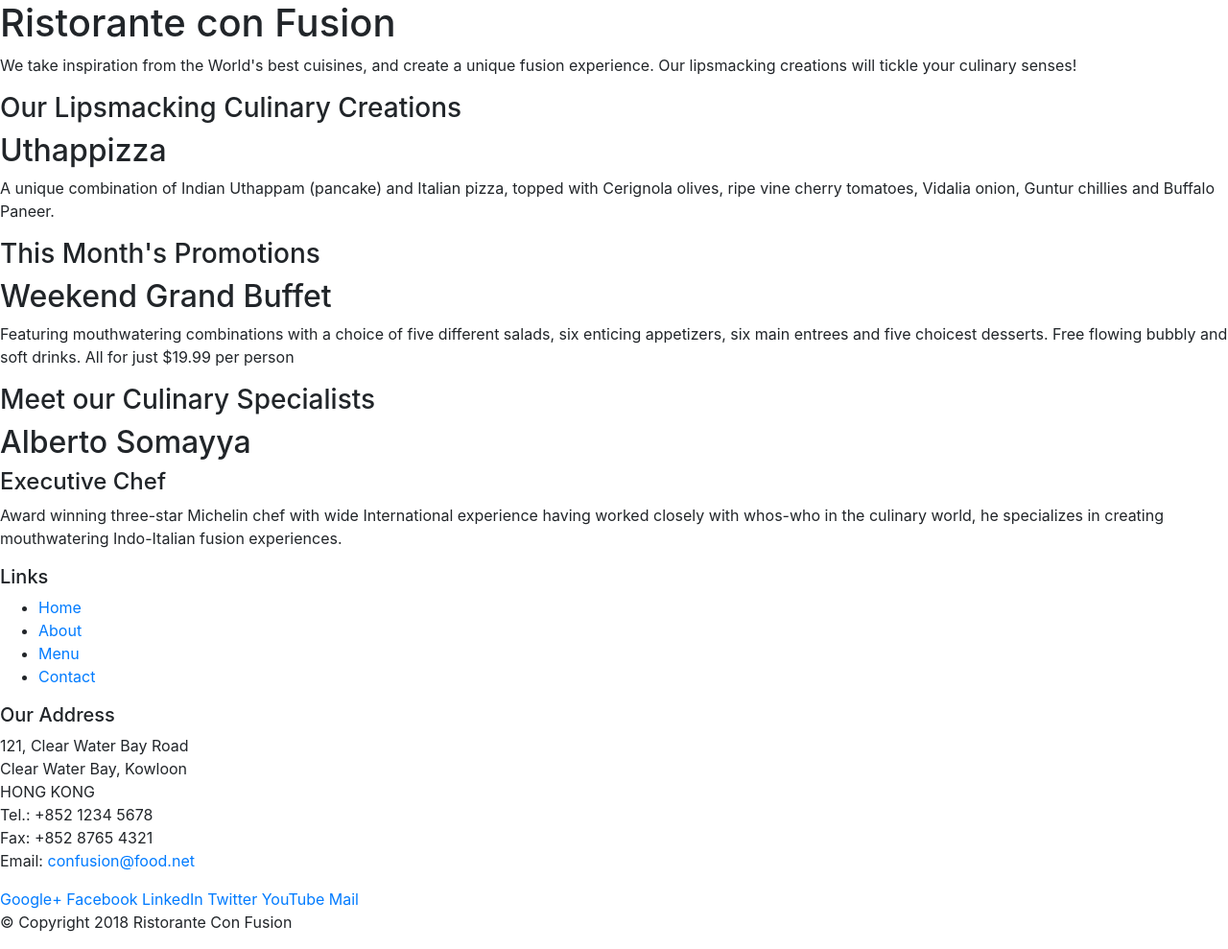
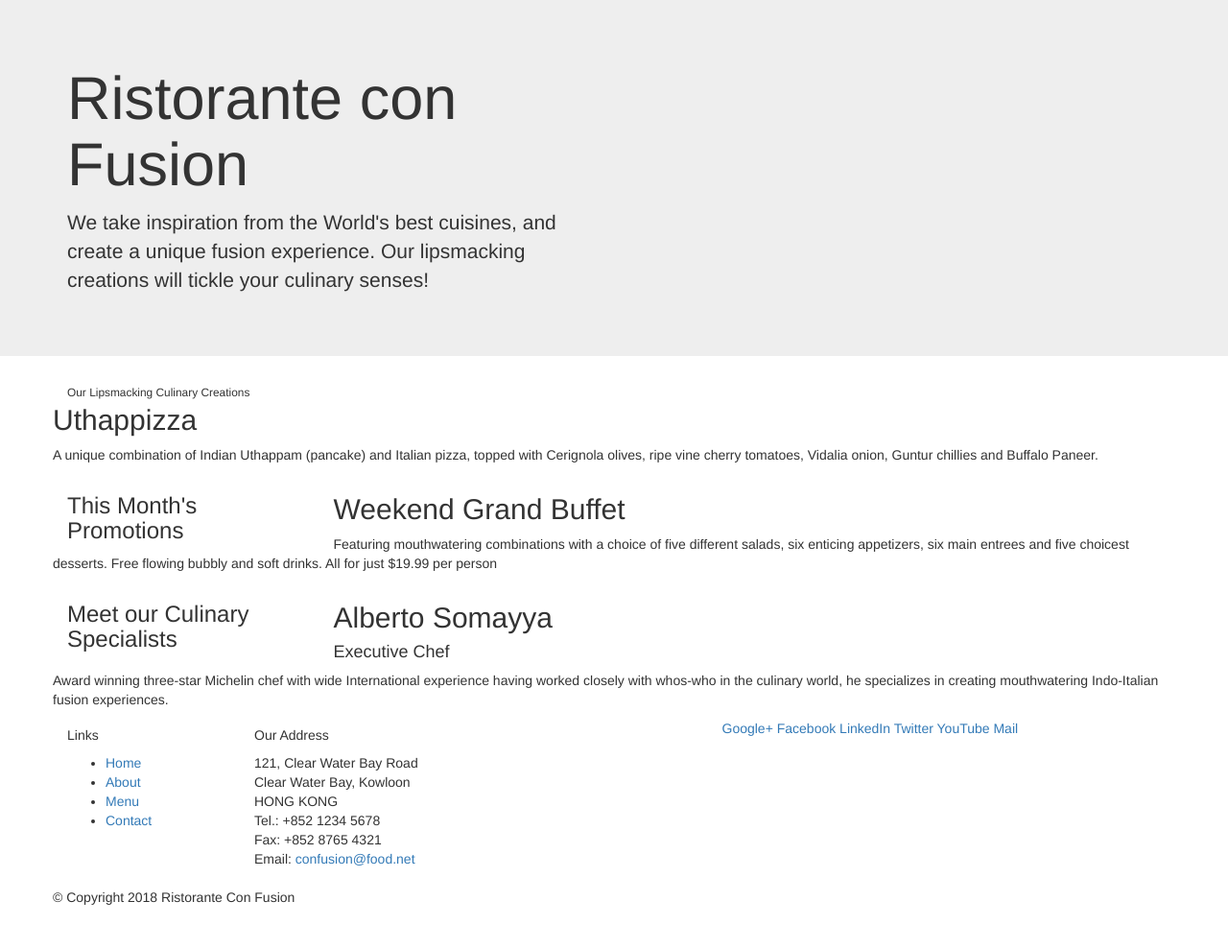
Before and after one commit to mujawadiya123/my_firstWebApplication, a website: page index.html in a window 1280 px wide. Shown: the whole page at 96% size. After the commit the page ends 955 px from the top, so only its background shows below. Drawn offline with nearby package versions, Linux system fonts and the light colour scheme.

Commit message:
Bootstrap grid part 1

```diff
--- a/index.html
+++ b/index.html
@@ -4,7 +4,7 @@
 <head>
   <!-- Required meta tags always come first -->
     <meta charset="utf-8">
-    <meta name="viewport" content="width=device-width, initial-scale=1, shrink-to-fit=no">
+    <meta name="viewport" content="width=device-width, initial-scale=1, shrink-to-fit=no"> <!-- this line make our web page responsive according to viewport -->
     <meta http-equiv="x-ua-compatible" content="ie=edge">
 
     <!-- Bootstrap CSS -->
@@ -14,46 +14,46 @@
 
 <body>
 
-    <header>
-        <div>
-            <div>
-                <div>
-                    <h1>Ristorante con Fusion</h1>
+    <header class = "jumbotron">
+        <div  class ="container" >
+            <div class = "row" >
+                <div class="col-12 col-sm-6 " > <!-- all 12 col will be occupied in small screen and 6 will be occupied in larger screens -->
+                    <h1>Ristorante con Fusion </h1>
                     <p>We take inspiration from the World's best cuisines, and create a unique fusion experience. Our lipsmacking creations will tickle your culinary senses!</p>
                 </div>
-                <div>
+                <div class = "col-sm-12 col-sm"> <!-- this means this col will always reside down in smaller screen and to the right in larger screens -->
                 </div>
             </div>
         </div>
     </header>
 
-    <div>
-        <div>
-            <div>
+    <div class = "container">
+        <div class="row">
+            <div class = " col-12 col-sm-4 col-md-3 order-sm-last> <!-- this means this div will occupy 12 coloumns in ex-small screen and 4 cl in small screen and 3 cl in mid  to ex-large screen -->
                 <h3>Our Lipsmacking Culinary Creations</h3>
             </div>
-            <div>
+            <div class ="col col-sm col-md order-sm-first"> <!-- col - alwz below div 1 in small screen , col-sm - occupies remaining 8 col , col-md - occupies remainig mid col. -->
                 <h2>Uthappizza</h2>
                 <p>A unique combination of Indian Uthappam (pancake) and Italian pizza, topped with Cerignola olives, ripe vine cherry tomatoes, Vidalia onion, Guntur chillies and Buffalo Paneer.</p>
             </div>
         </div>
 
 
-        <div>
-            <div>
+        <div class = "row">
+            <div class = " col-12 col-sm-4 col-md-3 order-sm-first">
                 <h3>This Month's Promotions</h3>
             </div>
-            <div>
+            <div class ="col col-sm col-md order-sm-first">
                 <h2>Weekend Grand Buffet</h2>
                 <p>Featuring mouthwatering combinations with a choice of five different salads, six enticing appetizers, six main entrees and five choicest desserts. Free flowing bubbly and soft drinks. All for just $19.99 per person </p>
             </div>
         </div>
 
-        <div>
-            <div>
+        <div class = "row">
+            <div class = " col-12 col-sm-4 col-md-3 order-sm-first">
                 <h3>Meet our Culinary Specialists</h3>
             </div>
-            <div>
+            <div class ="col col-sm col-md" order-sm-last>
                 <h2>Alberto Somayya</h2>
                 <h4>Executive Chef</h4>
                 <p>Award winning three-star Michelin chef with wide International experience having worked closely with whos-who in the culinary world, he specializes in creating mouthwatering Indo-Italian fusion experiences. </p>
@@ -62,10 +62,10 @@
     </div>
 
     <footer>
-        <div>
-            <div>
-                <div>
-                    <h5>Links</h5>
+        <div class = "container">
+            <div class = "row">
+                <div class = " offset-1 col-4  col-sm-2"> <!-- offset-1 will shift our div by 1 col -->
+                     <h5>Links</h5>
                     <ul>
                         <li><a href="#">Home</a></li>
                         <li><a href="#">About</a></li>
@@ -73,7 +73,7 @@
                         <li><a href="#">Contact</a></li>
                     </ul>
                 </div>
-                <div>
+                <div class = " col-7 col-sm-5  ">
                     <h5>Our Address</h5>
                     <address>
 		              121, Clear Water Bay Road<br>
@@ -84,8 +84,8 @@
 		              Email: <a href="mailto:confusion@food.net">confusion@food.net</a>
 		           </address>
                 </div>
-                <div>
-                    <div>
+                <div class =" col-12 col-sm-4 ">
+                    <div >
                         <a href="http://google.com/+">Google+</a>
                         <a href="http://www.facebook.com/profile.php?id=">Facebook</a>
                         <a href="http://www.linkedin.com/in/">LinkedIn</a>
@@ -95,8 +95,8 @@
                     </div>
                 </div>
            </div>
-           <div>
-                <div>
+           <div class = "row">
+                <div class ="auto">
                     <p>© Copyright 2018 Ristorante Con Fusion</p>
                 </div>
            </div>
```
